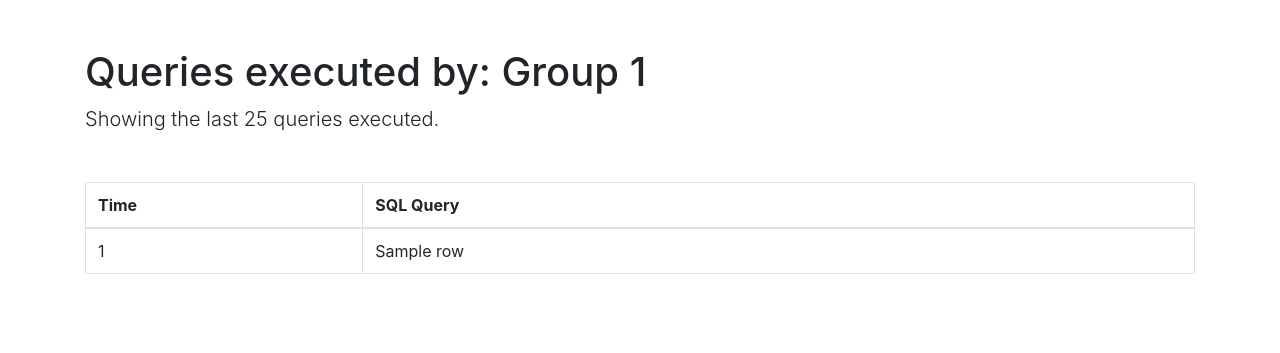
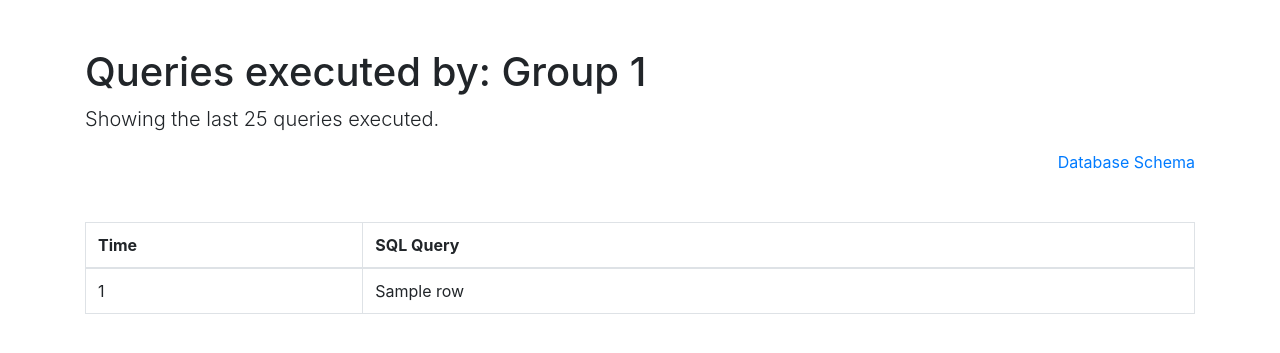
Before and after one commit to dufferzafar/col-362-ta, a Flask app: template Project 1/logview/templates/group.html in a window 1280 px wide. Shown: the top 353 px of the page. Run offline with Flask 2, Linux system fonts and the light colour scheme; the template is opened without the code that fills it: most values are stand-ins (such as "Sample title", 1, 10 or a date in 2020); parts of the project's set-up code (start-up, migrations or seed data) failed here and were passed over; some libraries are stand-ins or nearby versions.

Commit message:
Logview: Minor fixes

```diff
--- a/Project 1/logview/templates/group.html
+++ b/Project 1/logview/templates/group.html
@@ -30,6 +30,8 @@
         <div class="container">
             <h1 class="mt-5 ">Queries executed by: Group {{ group_num }}</h1>
             <p class="lead">Showing the last 25 queries executed.</p>
+
+            <p style="text-align: right;"><a href="/schema/{{ group_num }}">Database Schema</a></p>
 
             <table class="mt-5 table table-bordered">
                 <thead>
--- a/Project 1/logview/templates/schema.html
+++ b/Project 1/logview/templates/schema.html
@@ -27,7 +27,8 @@
             text-align: center;
         }
         p {
-            font-size: 15pt;
+            font-size: 13pt;
+            margin-top: 35px;
         }
     </style>
 </head>
@@ -67,6 +68,9 @@
                     $(this).find(`td:eq(${child})`).css("font-weight", "bold")
                 });
             });
+
+            // TODO: Select all p tags
+            // TODO: Replace some text with bold etc. ?
         });
     </script>
 
```
